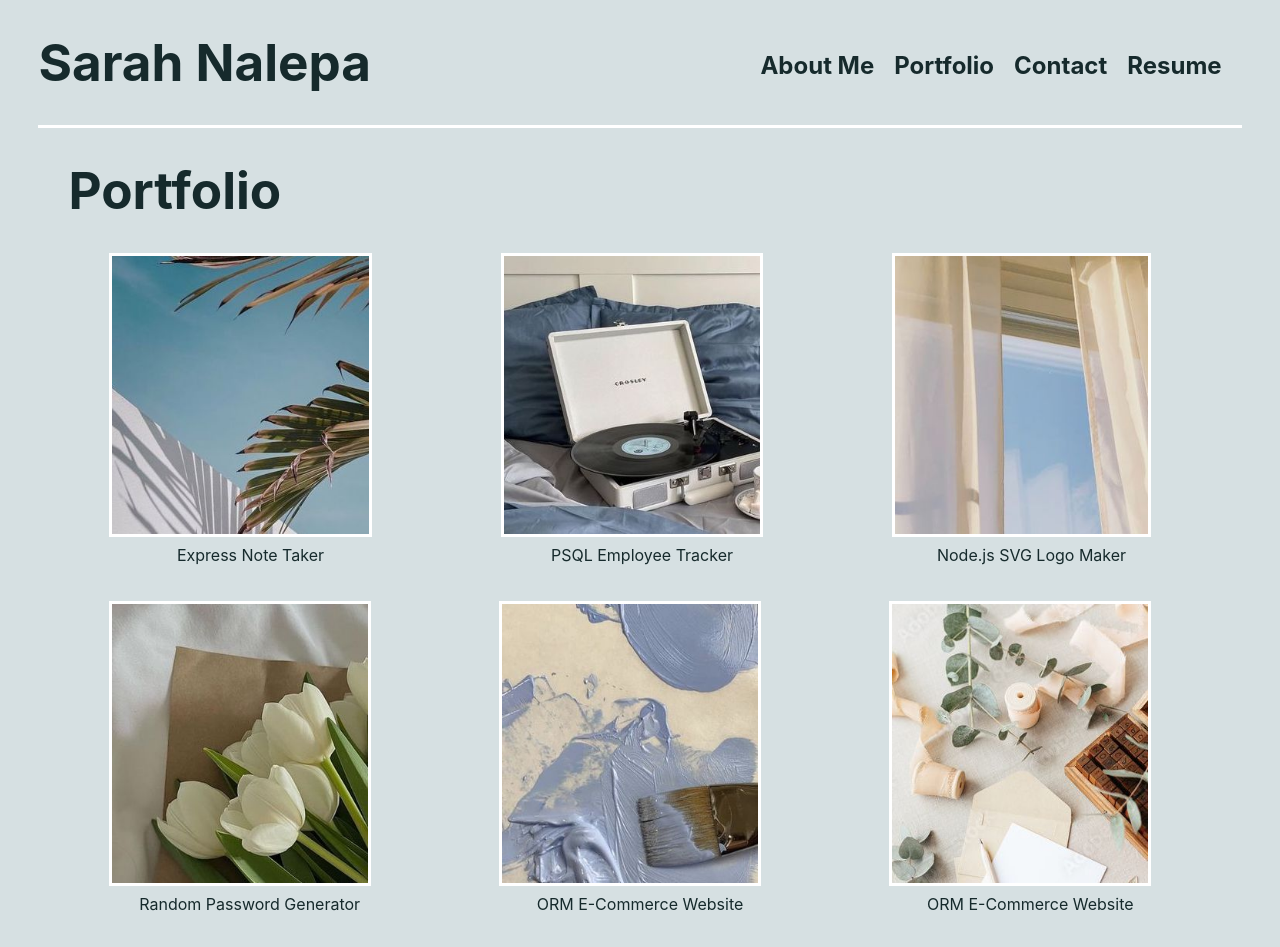
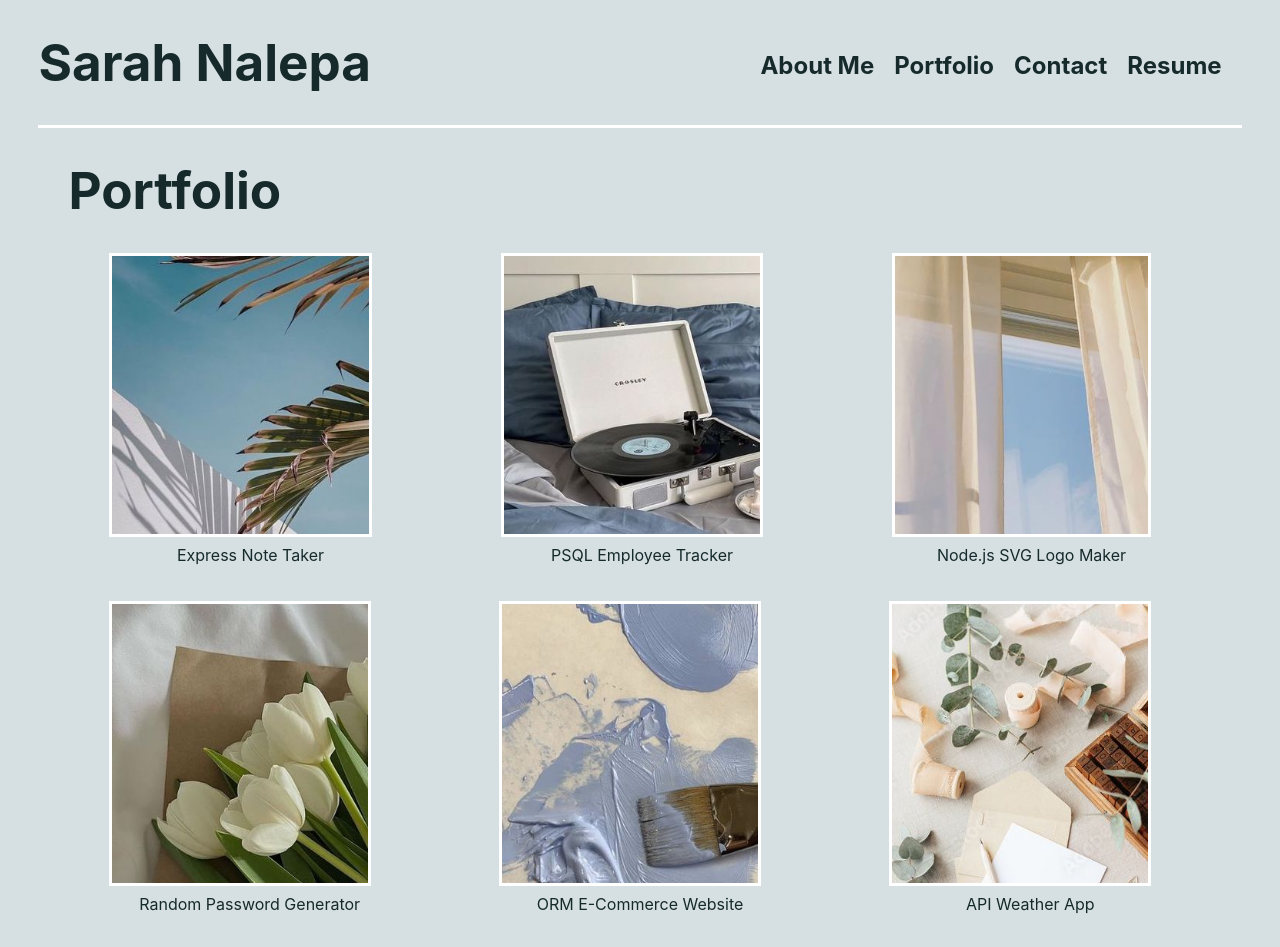
Before and after one commit to snalepa11/react-portfolio, a React (Vite) app in the folder react-portfoliov/: page / in a window 1280 px wide. Shown: the top 947 px of the page. Built offline with nearby package versions, Linux system fonts and the light colour scheme.

Commit message:
portfolio

```diff
--- a/react-portfoliov/src/App.css
+++ b/react-portfoliov/src/App.css
@@ -28,7 +28,7 @@
   border: white solid 3px;
   margin-right: 20px;
    & figcaption {
-    font-weight: bold;
+    font-weight: bolder;
     margin-top: -20px;
     color: #162a2c;
   }
--- a/react-portfoliov/src/App.jsx
+++ b/react-portfoliov/src/App.jsx
@@ -12,8 +12,8 @@ function App() {
     <div>
 
        <Header></Header>
-      {/* <Home></Home>
-      <Resume></Resume> */}
+      {/* <Home></Home> */}
+      {/* <Resume></Resume>  */}
       <Portfolio></Portfolio>
       <Footer></Footer>
 
--- a/react-portfoliov/src/pages/Portfolio.jsx
+++ b/react-portfoliov/src/pages/Portfolio.jsx
@@ -11,7 +11,7 @@ export default function Portfolio(){
         <div>
             <h1 class='left'>Portfolio</h1>
             <div class='flex-wrap'>
-            <div>
+            <div class = 'parentContainer'>
                 <a href='https://github.com/snalepa11/Note-taker'><img class = 'tree' src={tree} alt = "a palm tree by a white house" /></a>
                 <figcaption>Express Note Taker</figcaption>
             </div>
@@ -32,8 +32,8 @@ export default function Portfolio(){
                 <figcaption>ORM E-Commerce Website</figcaption>
             </div>
             <div>
-            <a href='https://github.com/snalepa11/ORM-Ecommerce'><img class = 'tree' src={shells} alt = 'cream scattered stationary'/></a>
-                <figcaption>ORM E-Commerce Website</figcaption>
+            <a href='https://github.com/snalepa11/weather-app'><img class = 'tree' src={shells} alt = 'cream scattered stationary'/></a>
+                <figcaption>API Weather App</figcaption>
             </div>
             </div>
         </div>
```
